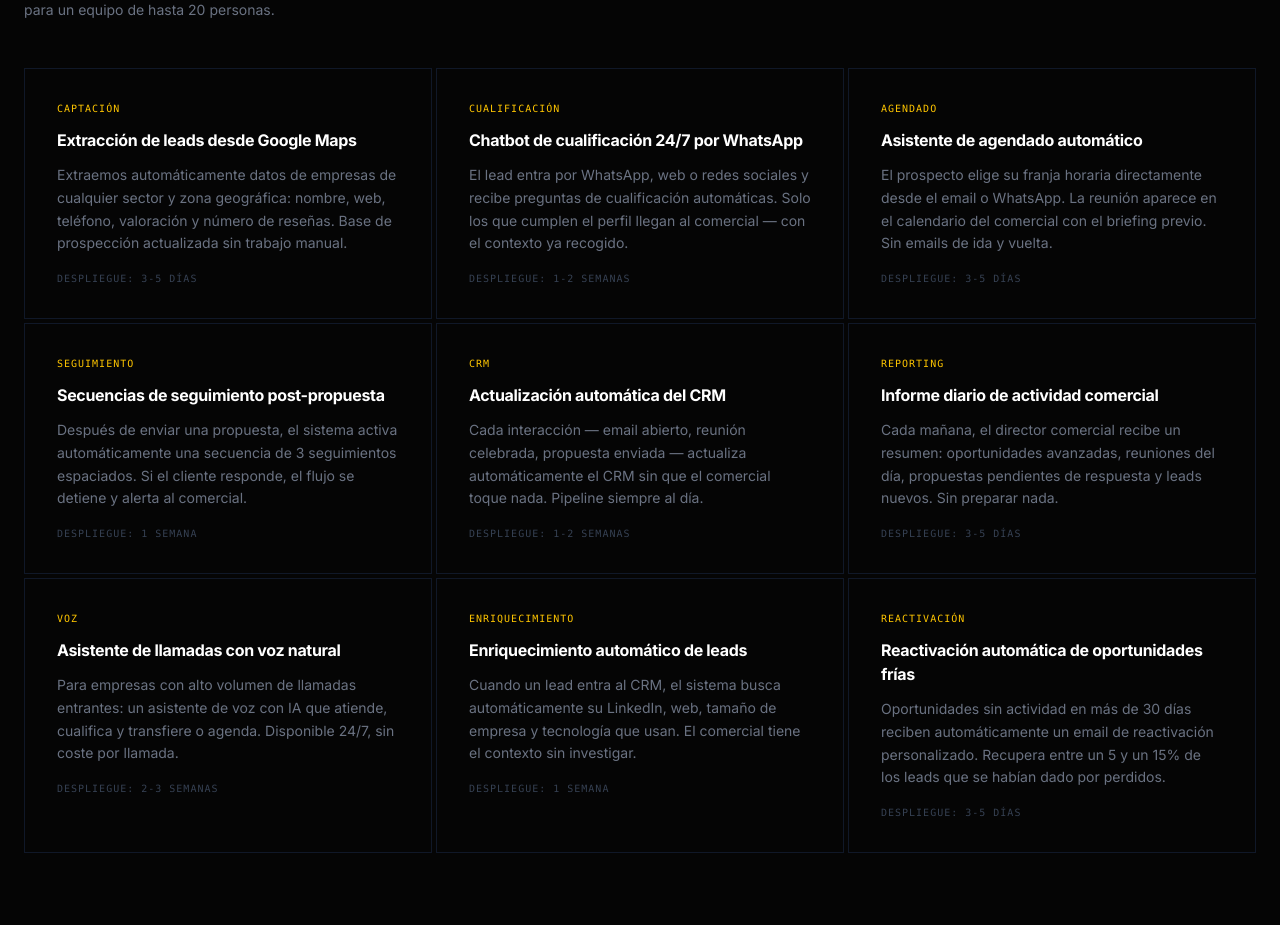
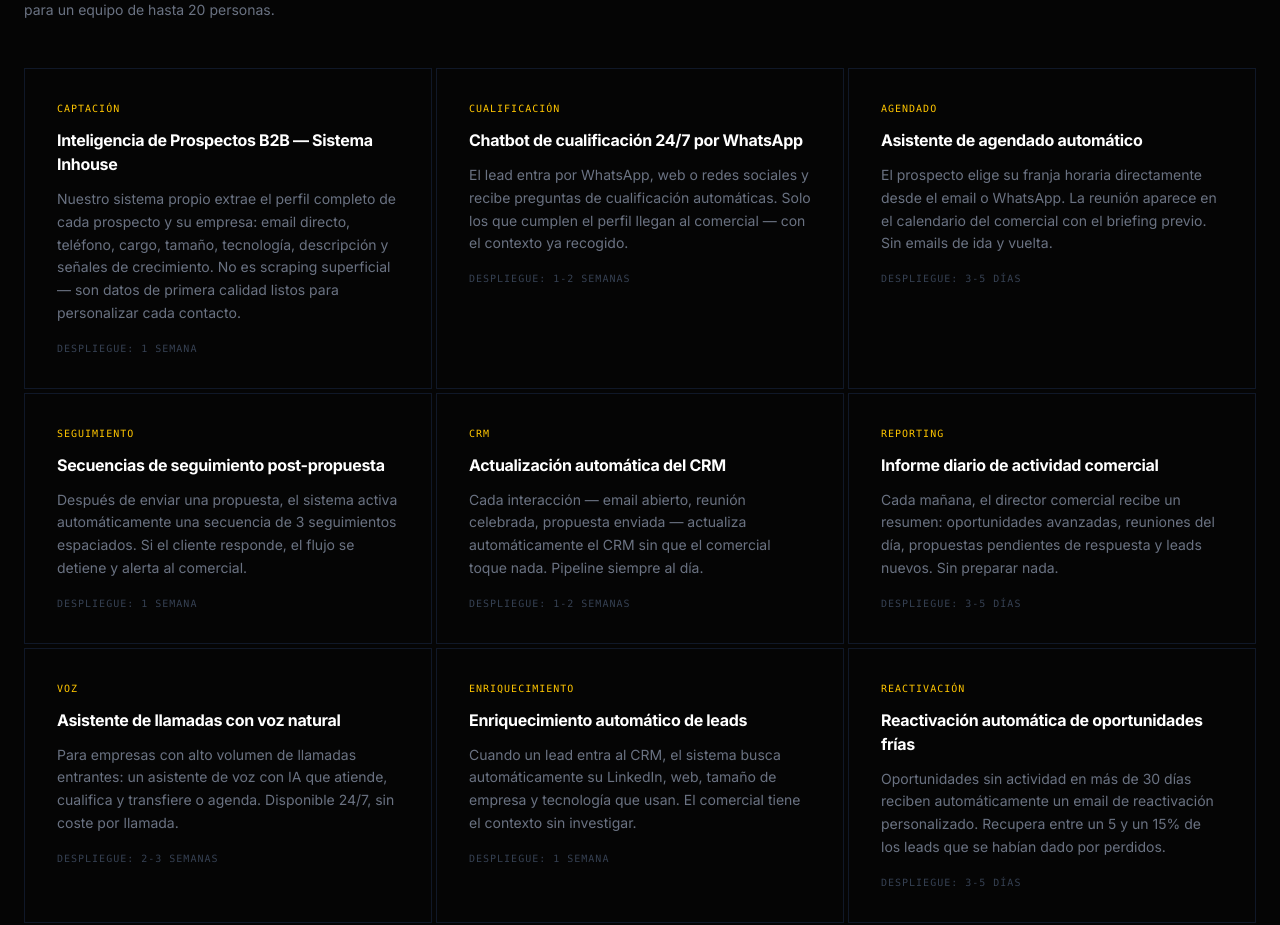
Before and after one commit to PabloVisualGrowth/final-website-visualandgrowth, a Next.js app: page /servicios/hyper-automation/automatizacion-ventas in a window 1280 px wide. Shown: the part 1162-2087 px from the top of the page. Built offline with nearby package versions, Linux system fonts and the light colour scheme.

Commit message:
Fix: Pablo Pérez es CEO (no Co-CEO) + card captación leads actualizado a sistema inhouse

```diff
--- a/src/app/servicios/hyper-automation/automatizacion-ventas/page.tsx
+++ b/src/app/servicios/hyper-automation/automatizacion-ventas/page.tsx
@@ -71,9 +71,9 @@ const faqSchema = {
 const scenarios = [
   {
     tag: "Captación",
-    title: "Extracción de leads desde Google Maps",
-    desc: "Extraemos automáticamente datos de empresas de cualquier sector y zona geográfica: nombre, web, teléfono, valoración y número de reseñas. Base de prospección actualizada sin trabajo manual.",
-    time: "Despliegue: 3-5 días"
+    title: "Inteligencia de Prospectos B2B — Sistema Inhouse",
+    desc: "Nuestro sistema propio extrae el perfil completo de cada prospecto y su empresa: email directo, teléfono, cargo, tamaño, tecnología, descripción y señales de crecimiento. No es scraping superficial — son datos de primera calidad listos para personalizar cada contacto.",
+    time: "Despliegue: 1 semana"
   },
   {
     tag: "Cualificación",
```
